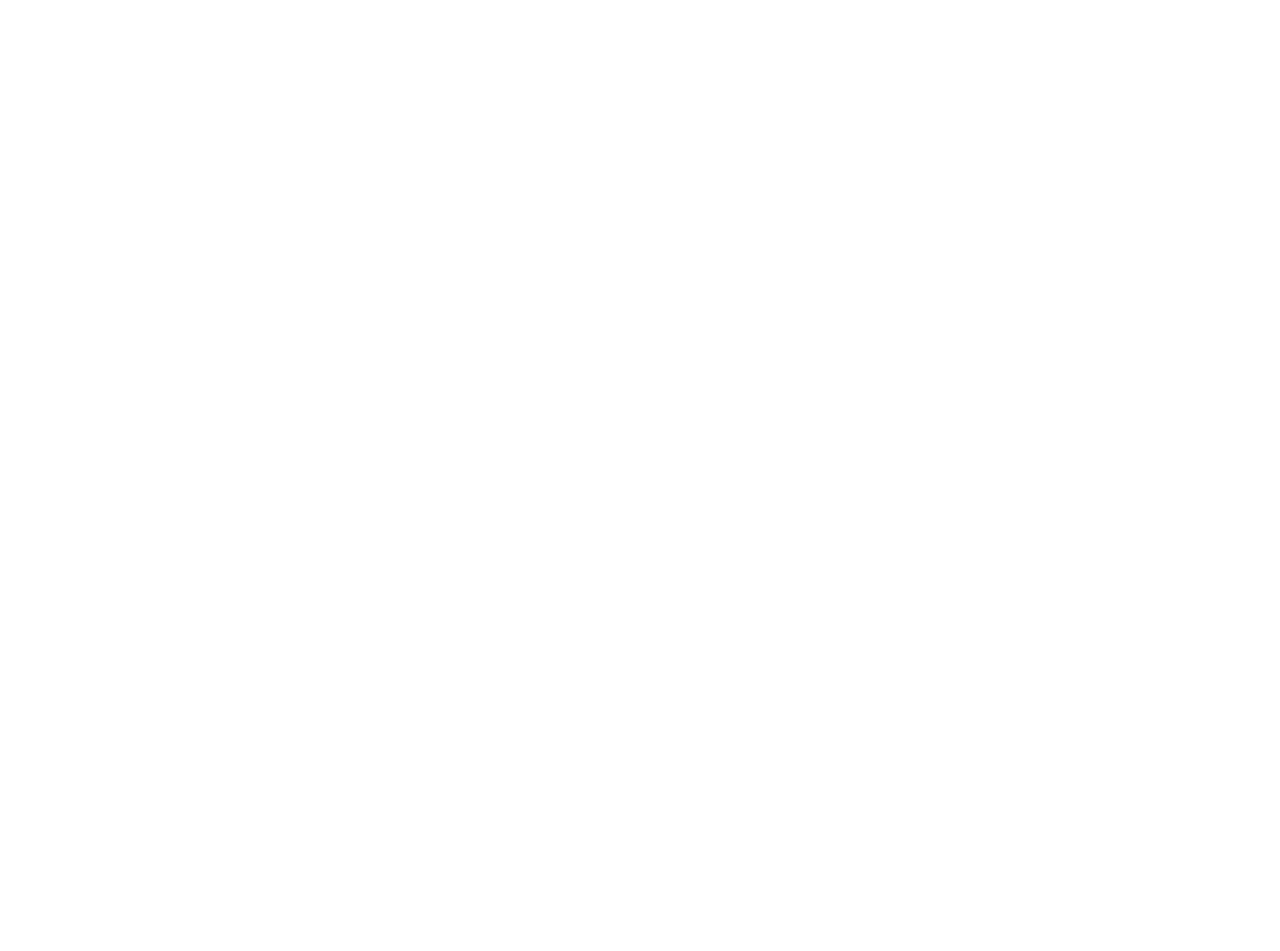
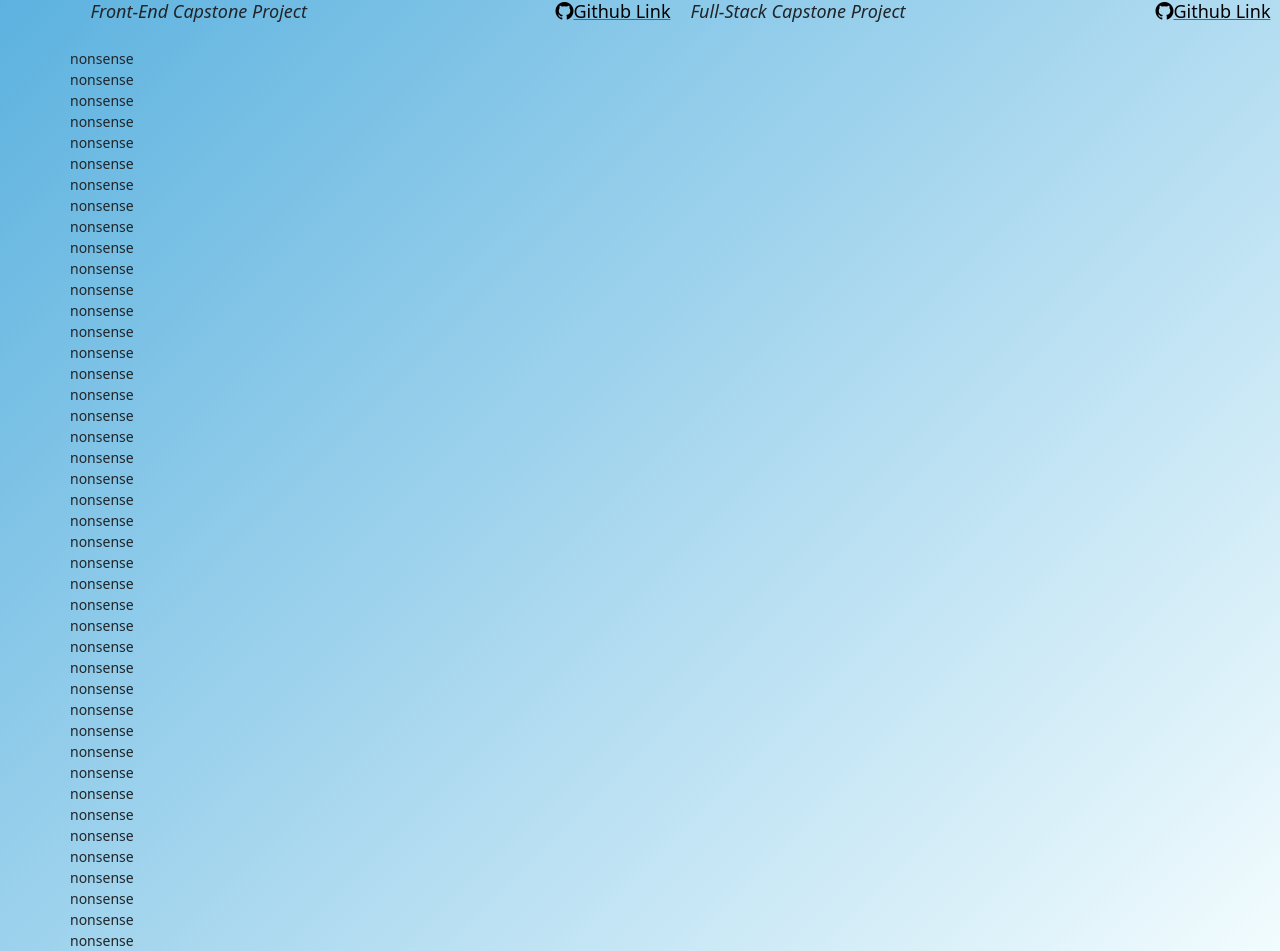
Before and after one commit to spencer-lott/Portfolio-Website, a React (Create React App) app: page / in a window 1280 px wide. Shown: the part 1036-1987 px from the top of the page. Before the commit the page ends 875 px from the top, so only its background shows below. Built offline with nearby package versions, Linux system fonts and the light colour scheme.

Commit message:
Fixed the sidebar

```diff
--- a/src/App.js
+++ b/src/App.js
@@ -24,7 +24,7 @@ function App() {
     <div className="App">
       <Header onToggleMenu={toggleMenu} />
 
-      <div className='ui attached pushable' style={{height: '100vh'}}>
+      <div className='ui attached pushable' >
         <Sidebar toggleMenu={toggle} />
           <div className={classes}>
             <Home />
--- a/src/components/home/Home.js
+++ b/src/components/home/Home.js
@@ -49,6 +49,136 @@ export default function Home() {
                             </div>
                         </div>
                     </Row>
+                    <Row>
+                        nonsense
+                    </Row>
+                    <Row>
+                        nonsense
+                    </Row>
+                    <Row>
+                        nonsense
+                    </Row>
+                    <Row>
+                        nonsense
+                    </Row>
+                    <Row>
+                        nonsense
+                    </Row>
+                    <Row>
+                        nonsense
+                    </Row>
+                    <Row>
+                        nonsense
+                    </Row>
+                    <Row>
+                        nonsense
+                    </Row>
+                    <Row>
+                        nonsense
+                    </Row>
+                    <Row>
+                        nonsense
+                    </Row>
+                    <Row>
+                        nonsense
+                    </Row>
+                    <Row>
+                        nonsense
+                    </Row>
+                    <Row>
+                        nonsense
+                    </Row>
+                    <Row>
+                        nonsense
+                    </Row>
+                    <Row>
+                        nonsense
+                    </Row>
+                    <Row>
+                        nonsense
+                    </Row>
+                    <Row>
+                        nonsense
+                    </Row>
+                    <Row>
+                        nonsense
+                    </Row>
+                    <Row>
+                        nonsense
+                    </Row>
+                    <Row>
+                        nonsense
+                    </Row>
+                    <Row>
+                        nonsense
+                    </Row>
+                    <Row>
+                        nonsense
+                    </Row>
+                    <Row>
+                        nonsense
+                    </Row>
+                    <Row>
+                        nonsense
+                    </Row>
+                    <Row>
+                        nonsense
+                    </Row>
+                    <Row>
+                        nonsense
+                    </Row>
+                    <Row>
+                        nonsense
+                    </Row>
+                    <Row>
+                        nonsense
+                    </Row>
+                    <Row>
+                        nonsense
+                    </Row>
+                    <Row>
+                        nonsense
+                    </Row>
+                    <Row>
+                        nonsense
+                    </Row>
+                    <Row>
+                        nonsense
+                    </Row>
+                    <Row>
+                        nonsense
+                    </Row>
+                    <Row>
+                        nonsense
+                    </Row>
+                    <Row>
+                        nonsense
+                    </Row>
+                    <Row>
+                        nonsense
+                    </Row>
+                    <Row>
+                        nonsense
+                    </Row>
+                    <Row>
+                        nonsense
+                    </Row>
+                    <Row>
+                        nonsense
+                    </Row>
+                    <Row>
+                        nonsense
+                    </Row>
+                    <Row>
+                        nonsense
+                    </Row>
+                    <Row>
+                        nonsense
+                    </Row>
+                    <Row>
+                        nonsense
+                    </Row>
+
                 </Container>
             </div>
         </>
--- a/src/components/home/home.css
+++ b/src/components/home/home.css
@@ -4,8 +4,8 @@
 }
 
 .home{
-    height: 100vh;
-    width: 100vw;
+    /* height: 100vh;
+    width: 100vw; */
     margin: 0;
     background: linear-gradient(135deg, var(--primary), var(--secondary))
 }
```
Also changed, not shown: src/components/sidebar/sidebar.css (+8 -6 lines).
